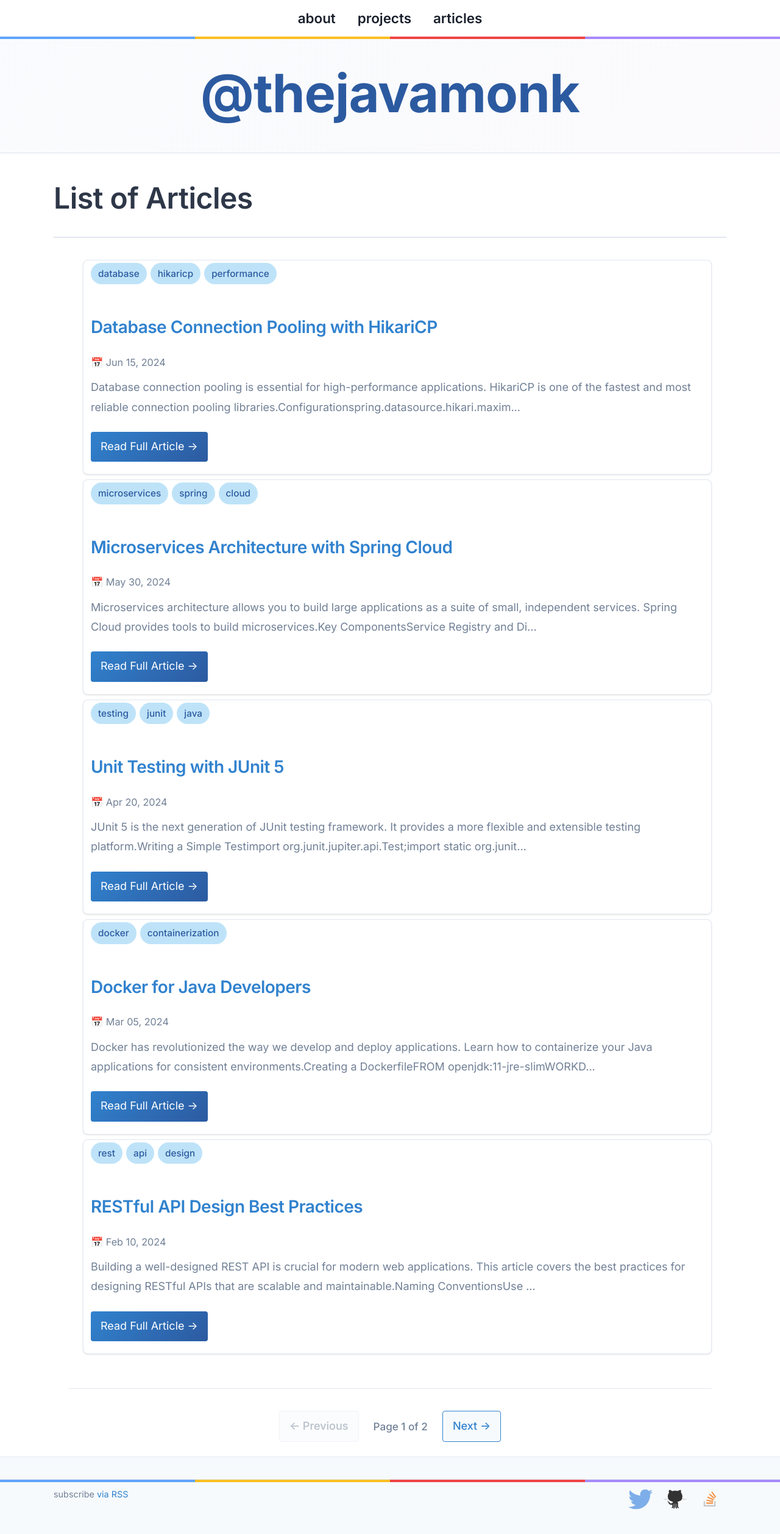
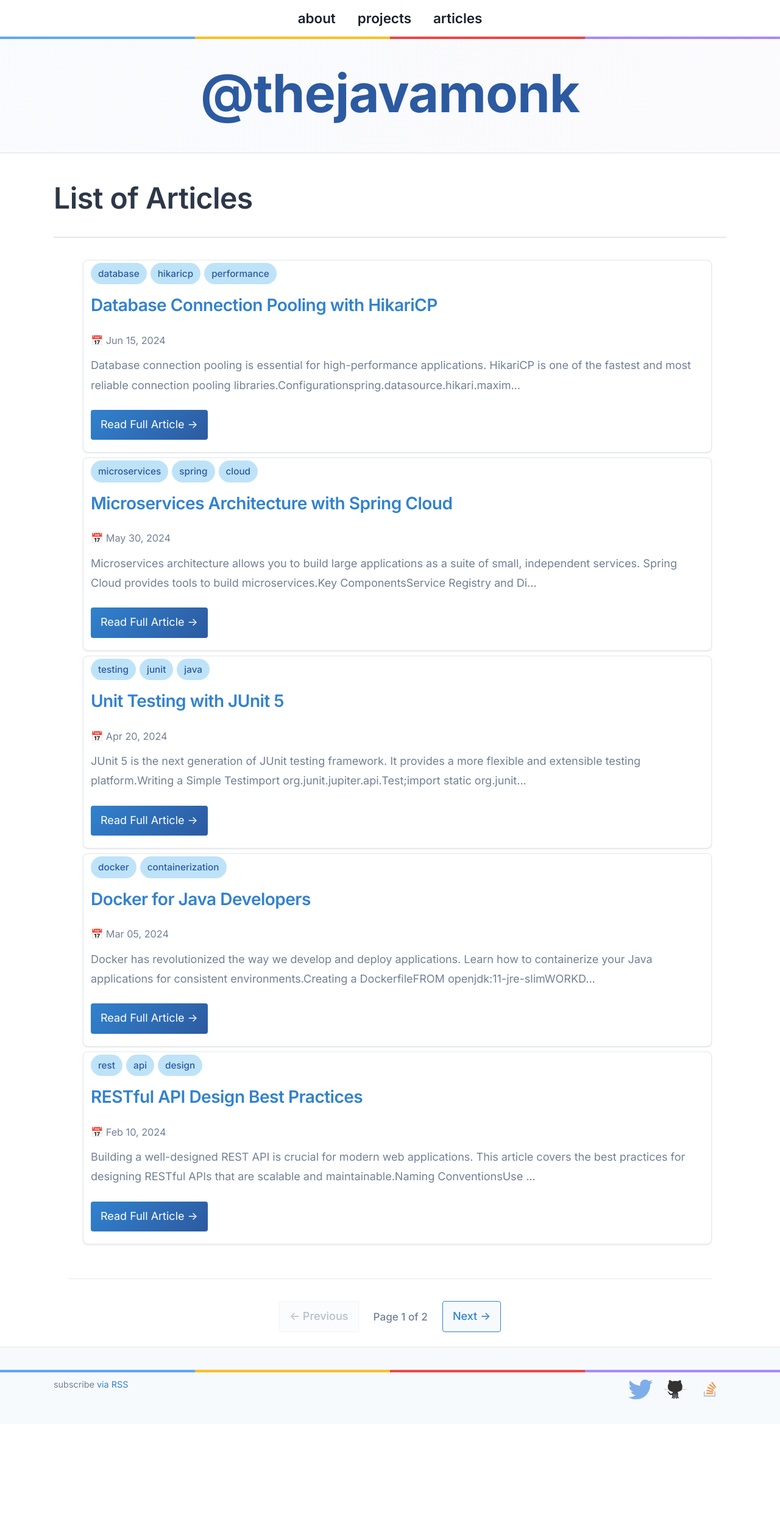
Before and after one commit to thejavamonk/thejavamonk.github.io, a Jekyll site: the page built from articles.md, in a window 1280 px wide. Shown: the whole page at 61% size. Built offline with Jekyll 4.4.1, drawn with Linux system fonts in a browser that asks for light colours; the list of posts is cut into pages by our own code; after the commit the page ends 2335 px from its top, so only the background shows below that.

Commit message:
fix for the white space issue on the articles page

```diff
--- a/_sass/components/_post.scss
+++ b/_sass/components/_post.scss
@@ -42,6 +42,10 @@
         &:hover {
             color: $brand-dark;
         }
+    }
+
+    > * {
+        margin-top: 0 !important;
     }
 
     h2 {
```
